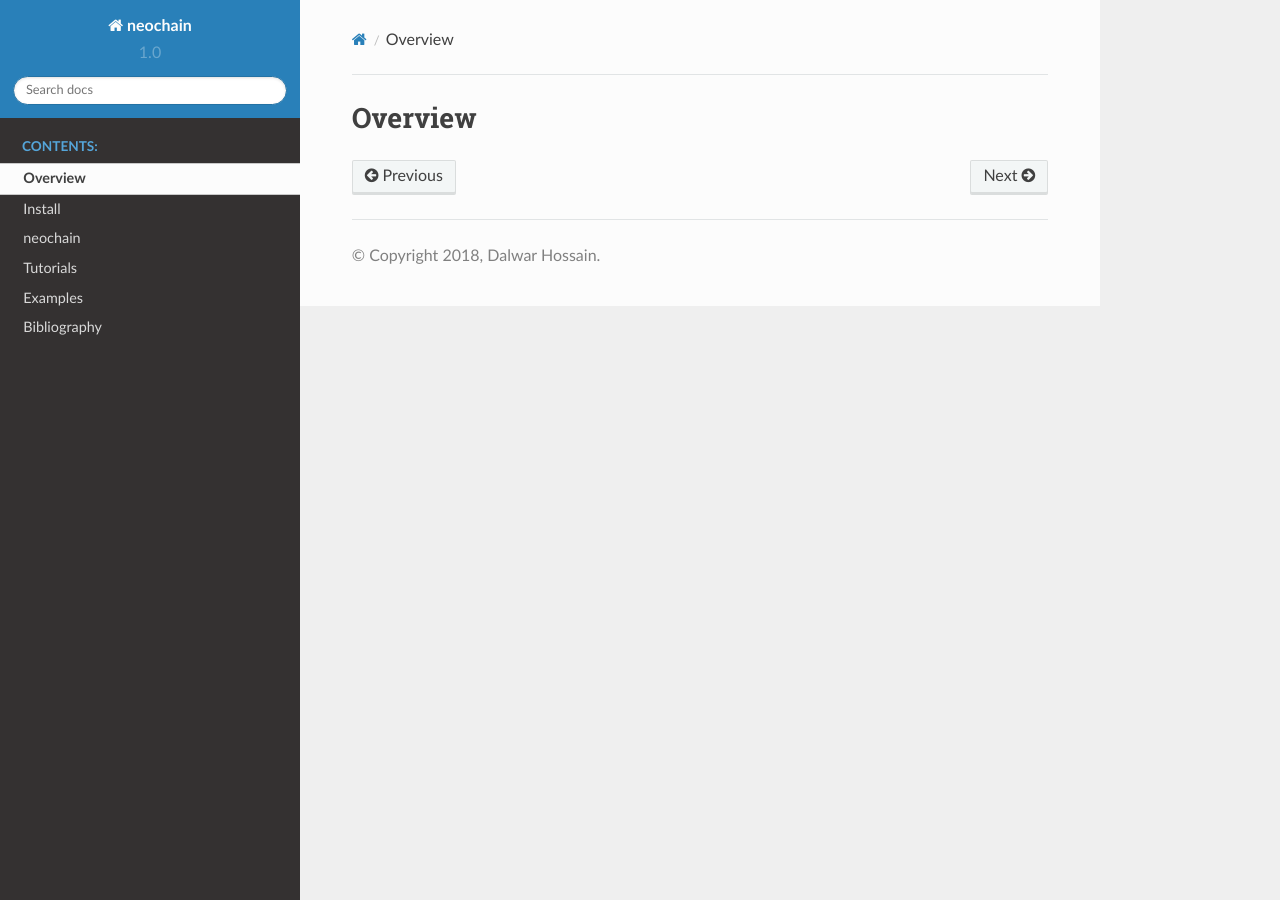
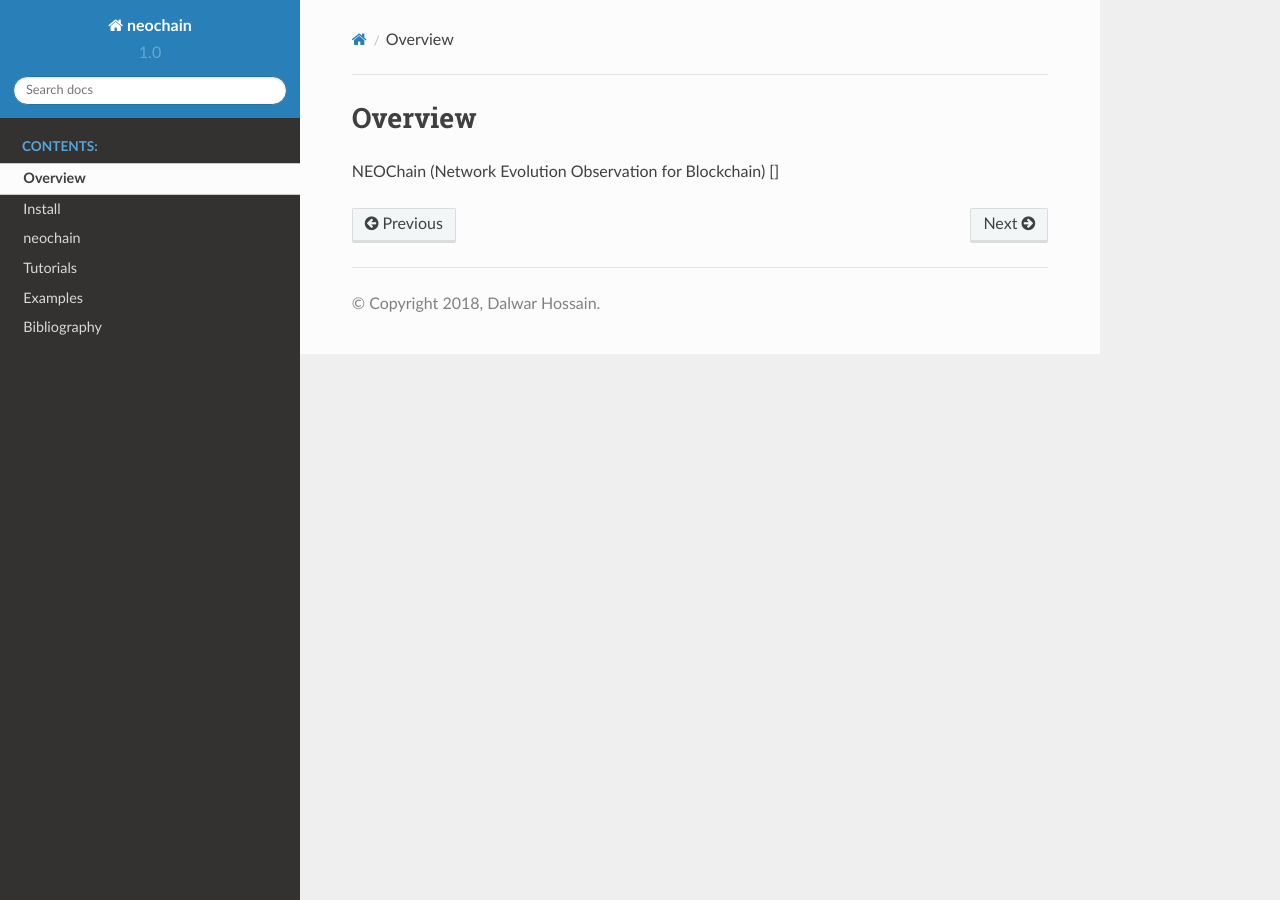
Before and after one commit to dalwar23/neochain, a Sphinx documentation site: the page built from docs/source/overview.rst, in a window 1280 px wide. Built offline with Sphinx 7.4.7 and the Read the Docs theme 2.0.0, drawn with Linux system fonts in a browser that asks for light colours.

Commit message:
updating documentation

```diff
--- a/docs/source/overview.rst
+++ b/docs/source/overview.rst
@@ -1,2 +1,3 @@
 Overview
 ========
+NEOChain (Network Evolution Observation for Blockchain) []
```
Also changed, not shown: 9 other files.
